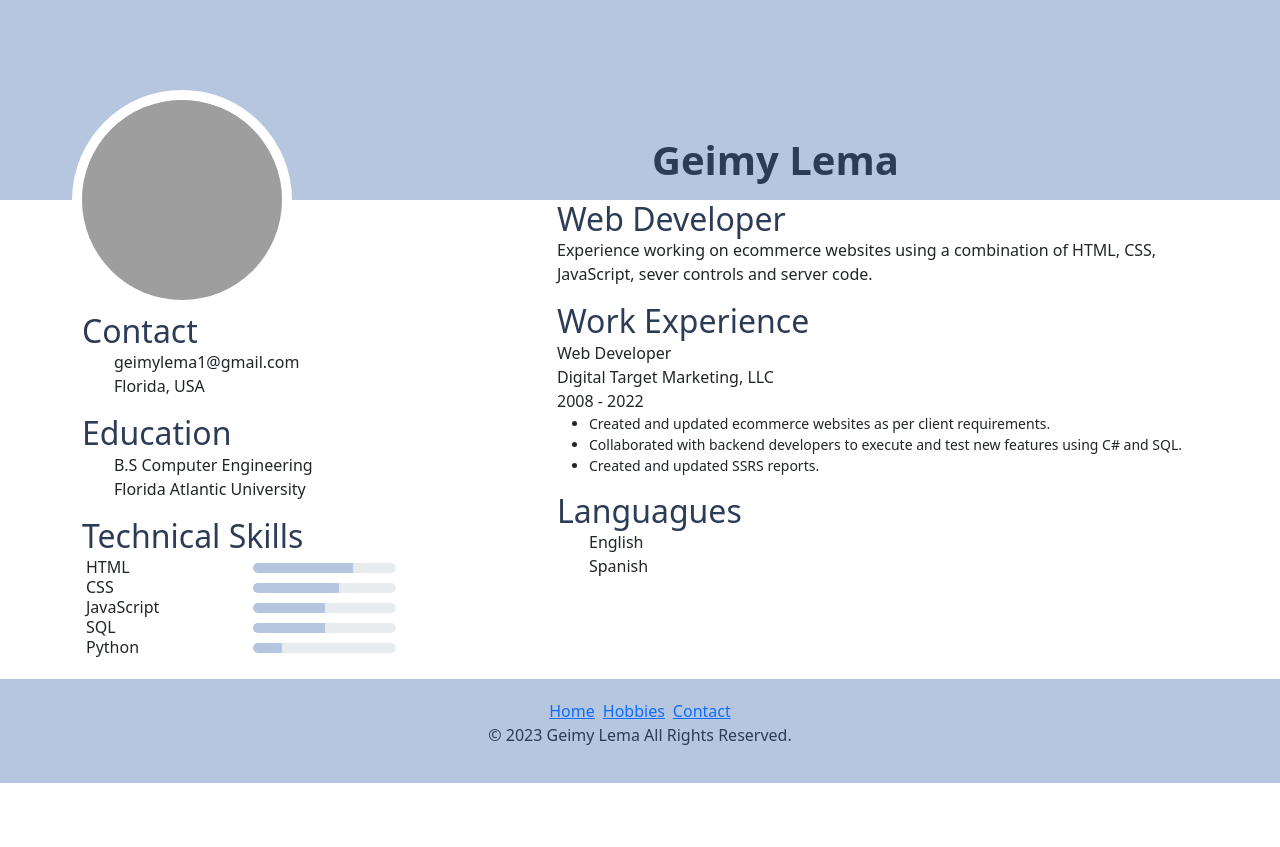
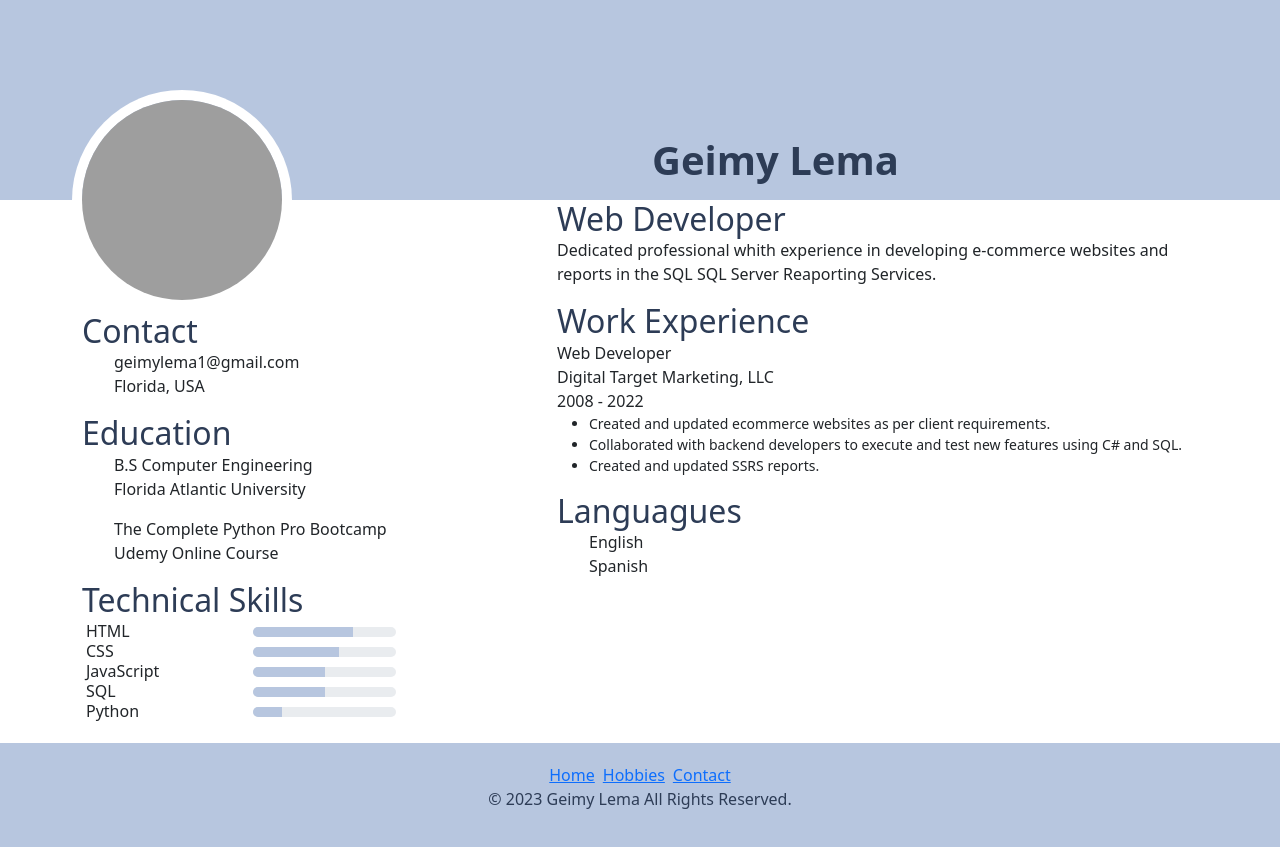
Before and after one commit to GeimyLema/Resume, a plain HTML site: page index.html in a window 1280 px wide. Before the commit the page ends 800 px from the top, so only its background shows below. Drawn offline with nearby package versions, Linux system fonts and the light colour scheme; grey boxes are pictures that could not be loaded.

Commit message:
Update index.html

```diff
--- a/index.html
+++ b/index.html
@@ -61,6 +61,14 @@
                                     Florida Atlantic University
                                 </li>
                             </ul>
+                            <ul>
+                                <li class="d-flex">
+                                    The Complete Python Pro Bootcamp
+                                </li>
+                                <li class="d-flex">
+                                    Udemy Online Course
+                                </li>
+                            </ul>
                           </div>
                           <!-- Technicla Skills -->
                            <div class="skills">
@@ -117,7 +125,8 @@
                   <div class="col-sm-12 col-md-7">
                     <h2 class="mb-0">Web Developer</h2>
                     <p>
-                        Experience working on ecommerce websites using a combination of HTML, CSS, JavaScript, sever controls and server code.
+                        Dedicated professional whith experience in developing e-commerce websites and reports in the SQL
+                        SQL Server Reaporting Services.
                     </p>
                     <!-- Work Experience -->
                      <div id="experience" >
```
